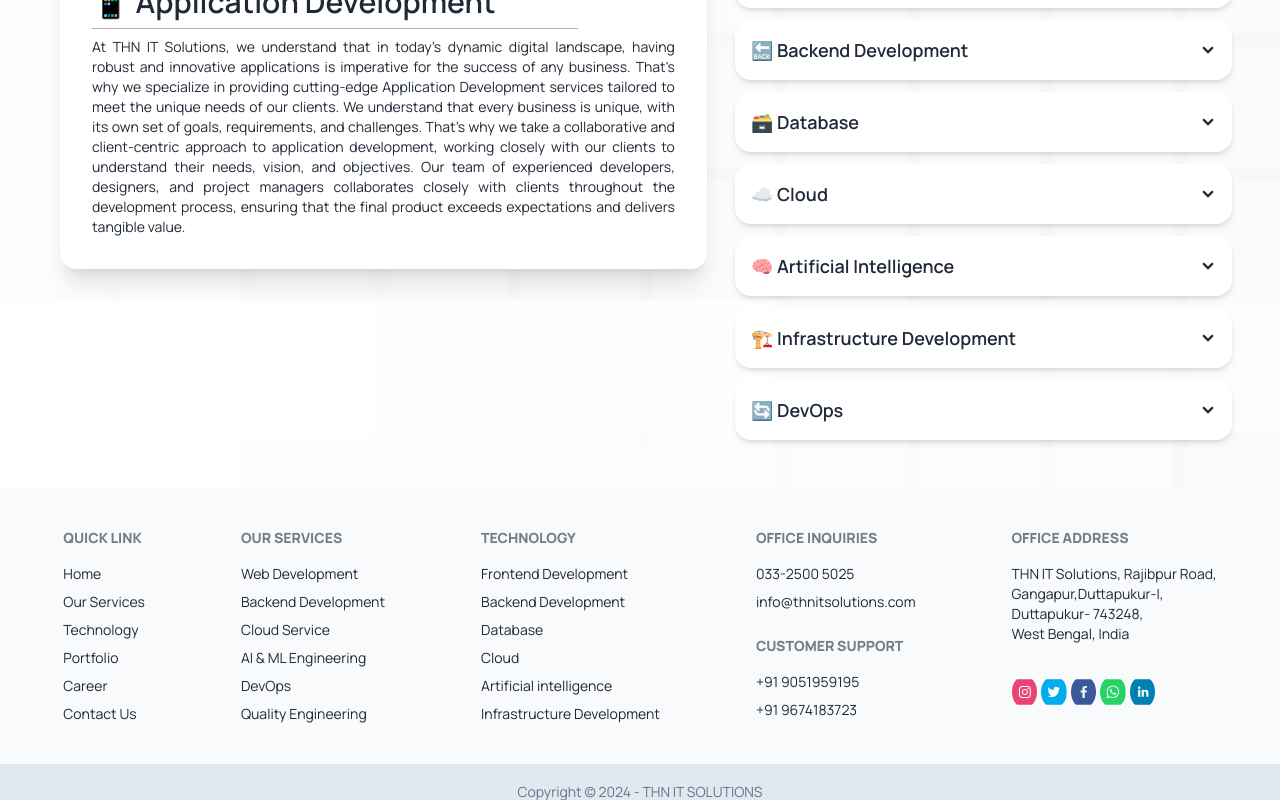
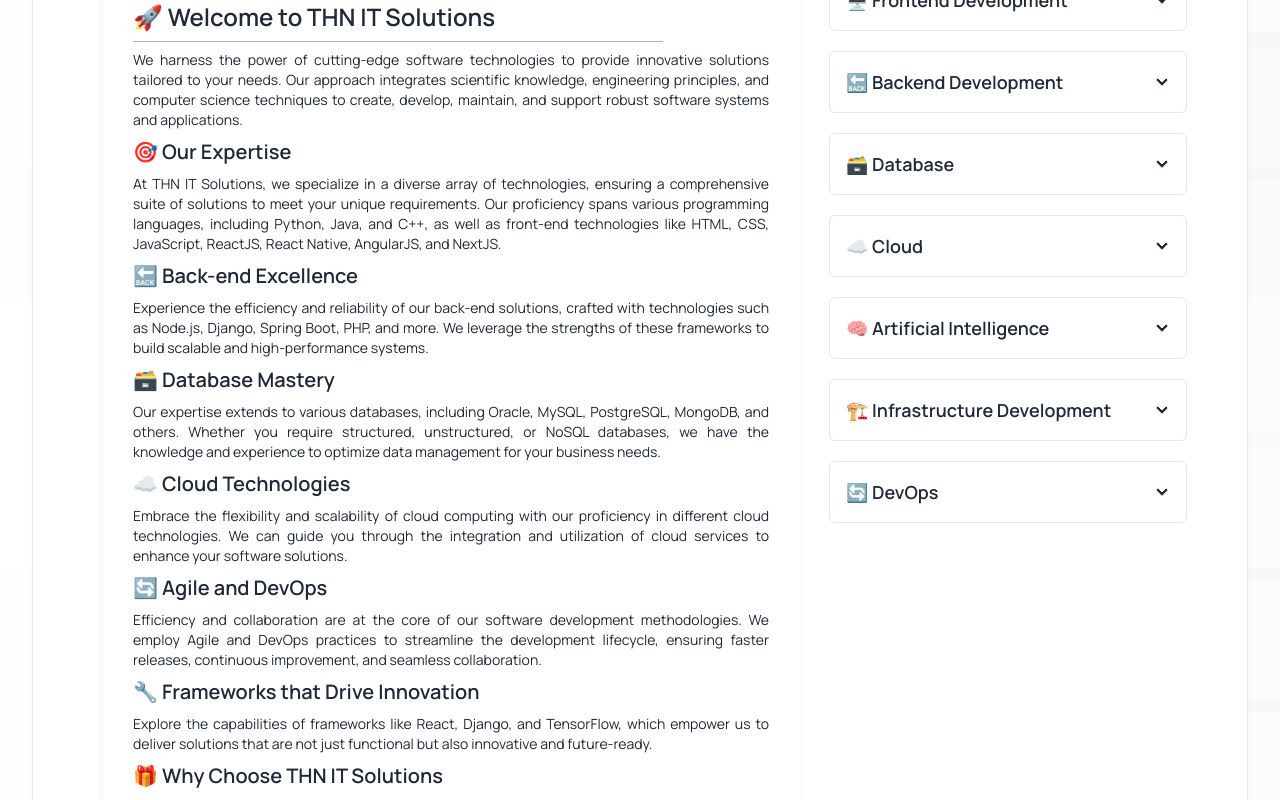
Before and after one commit to whyehtasam/THN-IT-Solutions, a React (Vite) app: page /technology in a window 1280 px wide. Shown: the part 500-1300 px from the top of the page. Built offline with nearby package versions, Linux system fonts and the light colour scheme.

Commit message:
Refactor TechnologiesTab component and add new content

```diff
--- a/src/components/technologies/TechnologiesTab.jsx
+++ b/src/components/technologies/TechnologiesTab.jsx
@@ -8,40 +8,106 @@
   const [activeTab, setActiveTab] = useState(0);
 
   return (
-    <section className="technologies">
-      <Container className="flex p-0 rounded-lg m x-auto tabs-service max-w-7xl">
-        <div className="h-full p-5 py-3 tab-cards basis-2/3 ">
-          {props.data.map(
-            ({ id, title, description, linkPath }, index) =>
-              index === activeTab && (
+    <section className="px-8 technologies">
+      <Container className="flex bg-white border rounded-xl lg:max-w-full lg:p-0 lg:m-0 x-auto tabs-service drop-shadow-sm">
+        <div className="h-full shadow-none basis-2/3 p-7 tab-cards">
           <div
-                  className=" card h-auto w-full bg-base-100 shadow-xl hover:scale-[1.02] hover:-translate-y-1 transition-all duration-300 "
-                  key={id}
+            className=" card h-auto w-full bg-base-100  hover:scale-[1.01] hover:-translate-y-1 transition-all duration-300  shadow "
+            key={""}
           >
+
               <div className="card-body">
-                    <h2 className="text-3xl card-title">{title}</h2>
+                <h2 className="text-2xl card-title">
+                  🚀 Welcome to THN IT Solutions
+                </h2>
                 <div className="h-[0.5px] bg-opacity-30 bg-black w-10/12 "></div>
-                    <p className="text-xs text-justify text-gray-800 lg:text-sm ">
-                      {description}
+                <p className="text-xs text-justify text-gray-800 lg:text-sm">
+                  We harness the power of cutting-edge software technologies to
+                  provide innovative solutions tailored to your needs. Our
+                  approach integrates scientific knowledge, engineering
+                  principles, and computer science techniques to create,
+                  develop, maintain, and support robust software systems and
+                  applications.
                 </p>
-                    {/* <button className="pl-0 text-gray-800 no-underline btn btn-link w-max ">
-                      <Link to={`${linkPath}`}>
-                        Explore{" "}
-                        <FontAwesomeIcon
-                          icon={faAngleRight}
-                          className="ml-1 text-xs"
-                        />
-                      </Link>
-                    </button> */}
+
+                <h2 className="text-xl card-title">🎯 Our Expertise</h2>
+                <p className="text-xs text-justify text-gray-800 lg:text-sm">
+                  At THN IT Solutions, we specialize in a diverse array of
+                  technologies, ensuring a comprehensive suite of solutions to
+                  meet your unique requirements. Our proficiency spans various
+                  programming languages, including Python, Java, and C++, as
+                  well as front-end technologies like HTML, CSS, JavaScript,
+                  ReactJS, React Native, AngularJS, and NextJS.
+                </p>
+
+                <h2 className="text-xl card-title">🔙 Back-end Excellence</h2>
+                <p className="text-xs text-justify text-gray-800 lg:text-sm">
+                  Experience the efficiency and reliability of our back-end
+                  solutions, crafted with technologies such as Node.js, Django,
+                  Spring Boot, PHP, and more. We leverage the strengths of these
+                  frameworks to build scalable and high-performance systems.
+                </p>
+
+                <h2 className="text-xl card-title">🗃️ Database Mastery</h2>
+                <p className="text-xs text-justify text-gray-800 lg:text-sm">
+                  Our expertise extends to various databases, including Oracle,
+                  MySQL, PostgreSQL, MongoDB, and others. Whether you require
+                  structured, unstructured, or NoSQL databases, we have the
+                  knowledge and experience to optimize data management for your
+                  business needs.
+                </p>
+
+                <h2 className="text-xl card-title">☁️ Cloud Technologies</h2>
+                <p className="text-xs text-justify text-gray-800 lg:text-sm">
+                  Embrace the flexibility and scalability of cloud computing
+                  with our proficiency in different cloud technologies. We can
+                  guide you through the integration and utilization of cloud
+                  services to enhance your software solutions.
+                </p>
+
+                <h2 className="text-xl card-title">🔄 Agile and DevOps</h2>
+                <p className="text-xs text-justify text-gray-800 lg:text-sm">
+                  Efficiency and collaboration are at the core of our software
+                  development methodologies. We employ Agile and DevOps
+                  practices to streamline the development lifecycle, ensuring
+                  faster releases, continuous improvement, and seamless
+                  collaboration.
+                </p>
+
+                <h2 className="text-xl card-title">
+                  🔧 Frameworks that Drive Innovation
+                </h2>
+                <p className="text-xs text-justify text-gray-800 lg:text-sm">
+                  Explore the capabilities of frameworks like React, Django, and
+                  TensorFlow, which empower us to deliver solutions that are not
+                  just functional but also innovative and future-ready.
+                </p>
+
+                <h2 className="text-xl card-title">
+                  🎁 Why Choose THN IT Solutions
+                </h2>
+                <ul className="text-xs text-justify text-gray-800 list-disc list-inside lg:text-sm">
+                  <li>Automation of Processes</li>
+                  <li>Enhanced Productivity</li>
+                  <li>Improved Efficiency</li>
+                  <li>Data Analysis Capabilities</li>
+                  <li>Innovation Across Industries</li>
+                </ul>
+
+                <p className="text-xs text-justify text-gray-800 lg:text-sm">
+                  Discover the potential of software technology with THN IT
+                  Solutions. We are committed to bringing automation,
+                  productivity, efficiency, and innovation to your business
+                  through the latest advancements in the world of technology.
+                </p>
               </div>
             </div>
-              )
-          )}
           </div>
-        <div className="grid gap-3 p-2 cursor-pointer garounded-md tab-contents w-max basis-1/2 ">
+
+        <div className="flex-1 pr-5 cursor-pointer py-7 prounded tab-contents w-max">
           {props.dataR.map((item, index) => (
             <div
-              className="bg-white shadow-md collapse collapse-arrow"
+              className="mb-5 bg-white border rounded-md collapse collapse-arrow "
               key={index}
               onClick={() => setActiveTab(index)}
             >
--- a/src/components/technologies/Technology.jsx
+++ b/src/components/technologies/Technology.jsx
@@ -38,7 +38,7 @@
 
 
   return (
-    <section className="mx-auto about-us lg:max-w-7xl">
+    <section className="mx-auto mb-8 Technology lg:max-w-7xl">
       <IntroBanner title='Explore Our Tecnologies' img={img} style={'bg-gradient-to-r from-gray-900 via-gray-700 to-black  '} opacity='absolute w-full h-full bg-black opacity-50'/>
       <TechnologiesTab data={IntroServiceCardData} dataR={dataR} />
     </section>
```
Lines whose indentation alone changed are shown as unchanged.
